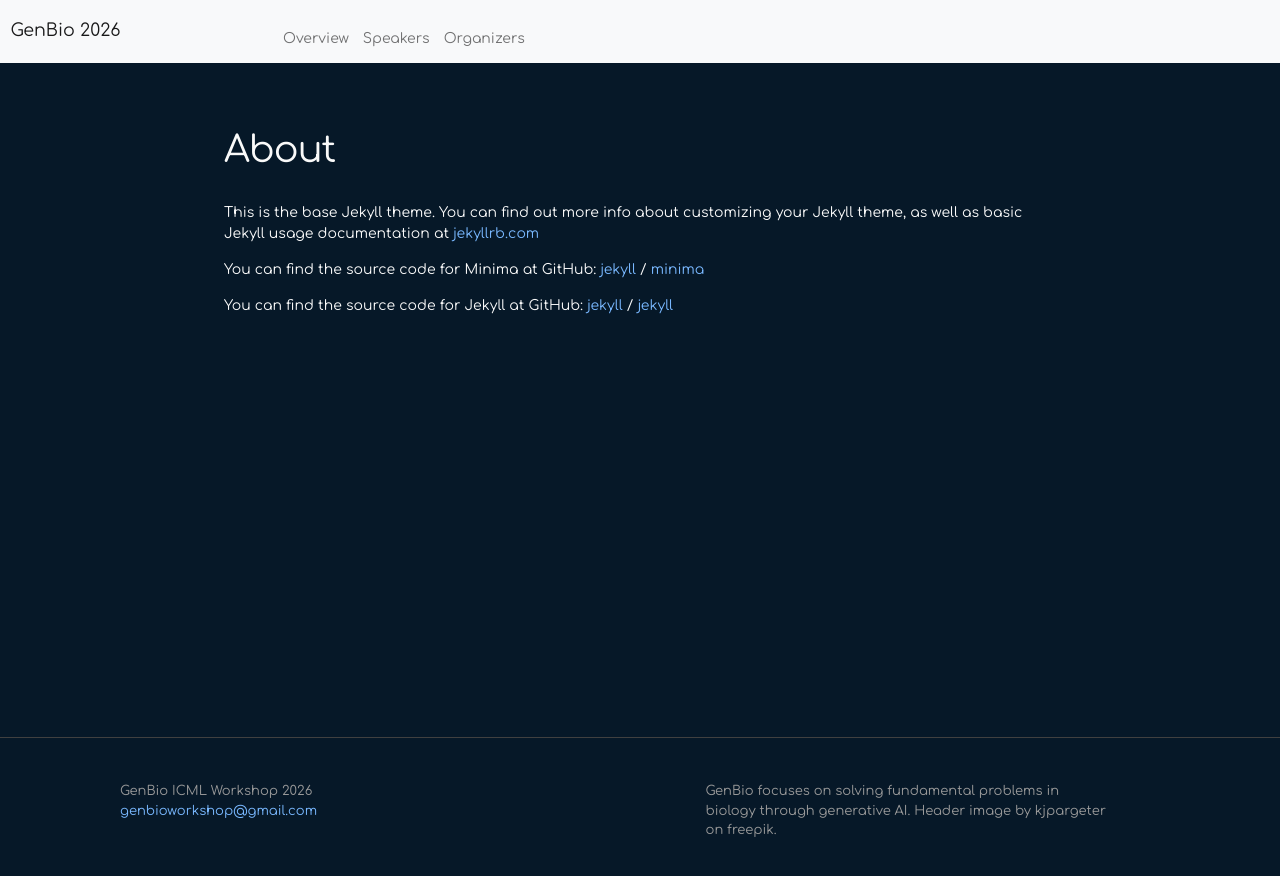
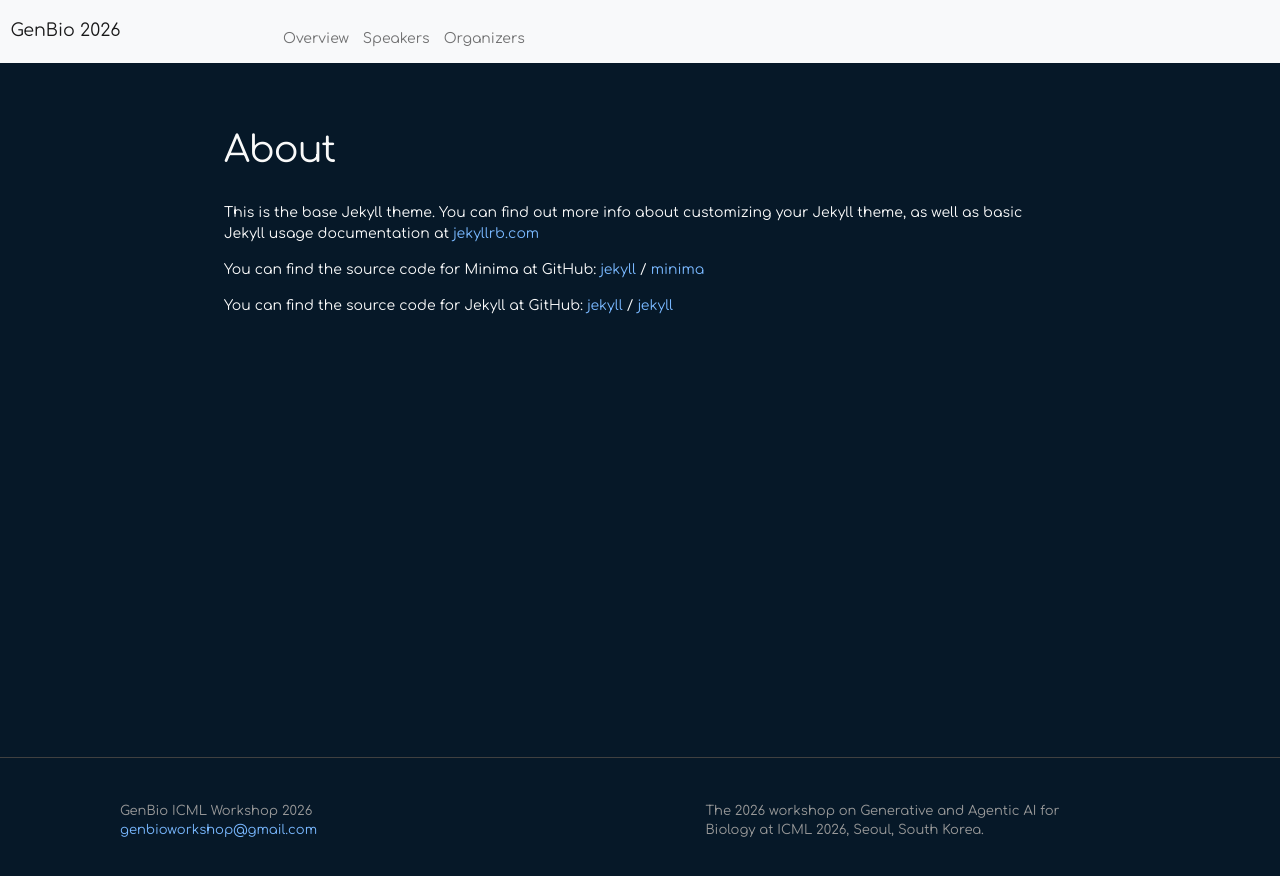
Before and after one commit to genbio-workshop/2026, a Jekyll site: the page built from about.md, in a window 1280 px wide. Shown: the top 876 px of the page. Built offline with Jekyll 4.4.1, drawn with Linux system fonts in a browser that asks for light colours; nearby versions of some CDN libraries.

Commit message:
template changes

```diff
--- a/_config.yml
+++ b/_config.yml
@@ -3,8 +3,8 @@ author:
   name: GenBio ICML Workshop 2026
   email: genbioworkshop@gmail.com
 description: > # this means to ignore newlines until "show_excerpts:"
-  GenBio focuses on solving fundamental problems in biology
-  through generative AI.
+  The 2026 workshop on Generative and Agentic AI for Biology
+  at ICML 2026, Seoul, South Korea.
 
 baseurl: "/2026"
 url: "https://genbio-workshop.github.io"
--- a/_includes/footer.html
+++ b/_includes/footer.html
@@ -18,7 +18,6 @@
       </div>
       <div class="footer-col">
         <p>{{ site.description | escape }}
-        Header image by kjpargeter on freepik.
         </p>
       </div>
     </div>
```
Also changed, not shown: _includes/speakers.html (+14 -29 lines).
